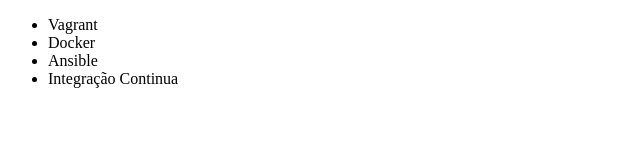
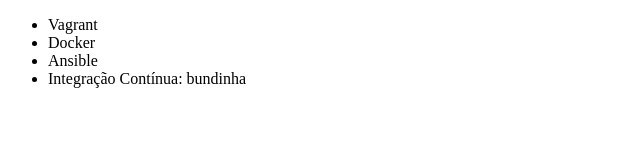
Before and after one commit to igormatheus96/alura-git, a plain HTML site: page index.html in a window 1280 px wide. Shown: the full height of the page, 0-640 px from the left. Drawn offline with Linux system fonts and the light colour scheme.

Commit message:
Alteração no nome do curso

```diff
--- a/index.html
+++ b/index.html
@@ -9,7 +9,7 @@
         <li>Vagrant</li>
         <li>Docker</li>
         <li>Ansible</li>
-        <li>Integração Continua</li>
+        <li>Integração Contínua: bundinha</li>
     </ul>
 </body>
 </html>
```
